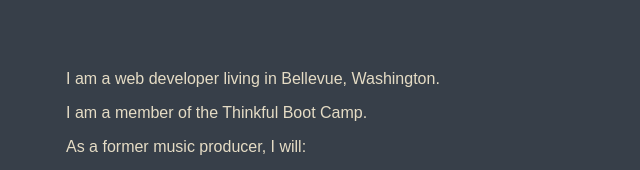
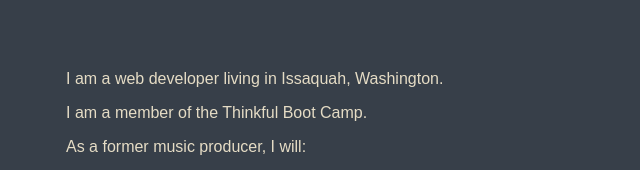
Before and after one commit to bchrist110/Portfolio-Page, a plain HTML site: page index.html in a window 1280 px wide. Shown: the part 204-374 px from the top of the page, 614-1254 px from the left. Drawn offline with nearby package versions, Linux system fonts and the light colour scheme.

Commit message:
Update index.html

```diff
--- a/index.html
+++ b/index.html
@@ -34,7 +34,7 @@
                <div class="item">
                   <article>
                      <!-- profile picture-->
-                     <p>I am a web developer living in Bellevue, Washington.</p>
+                     <p>I am a web developer living in Issaquah, Washington.</p>
                      <p>I am a member of the Thinkful Boot Camp.</p>
                      <p>As a former music producer, I will:</p>
                      <ul>
```
